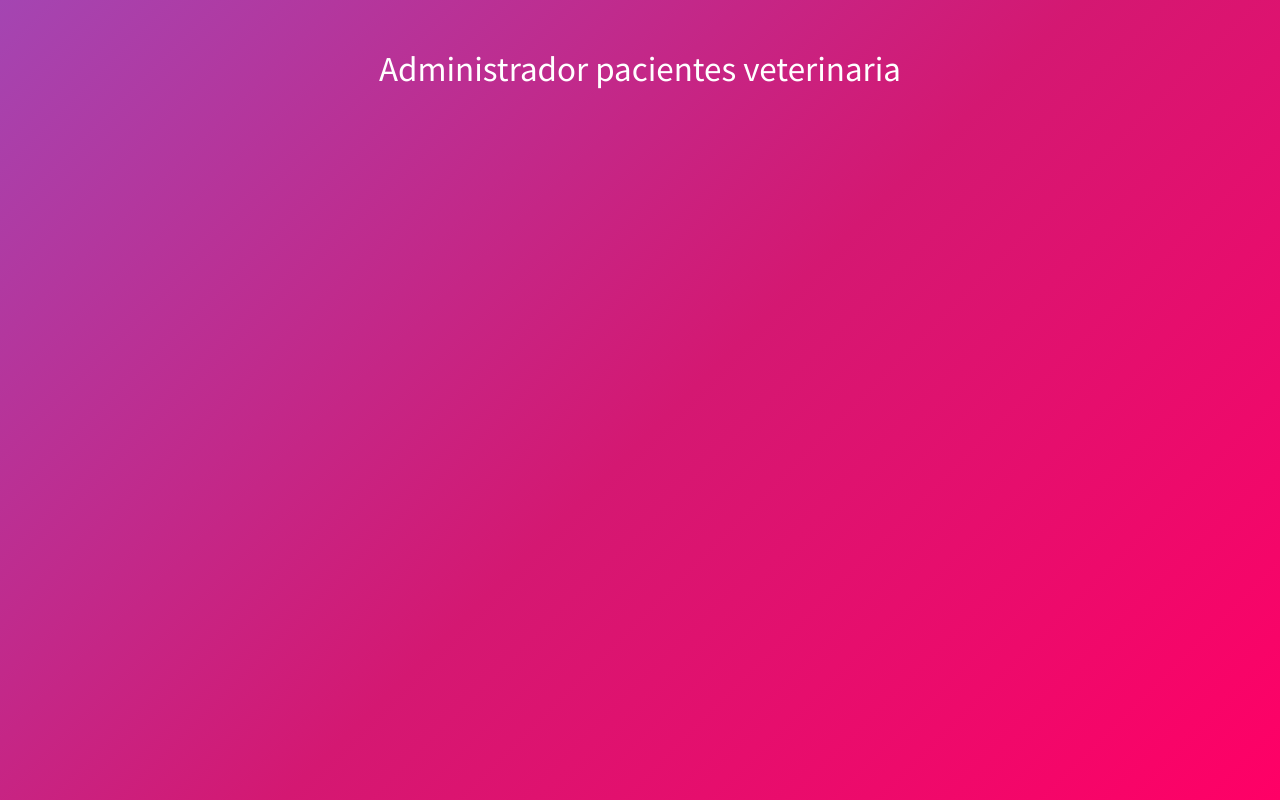
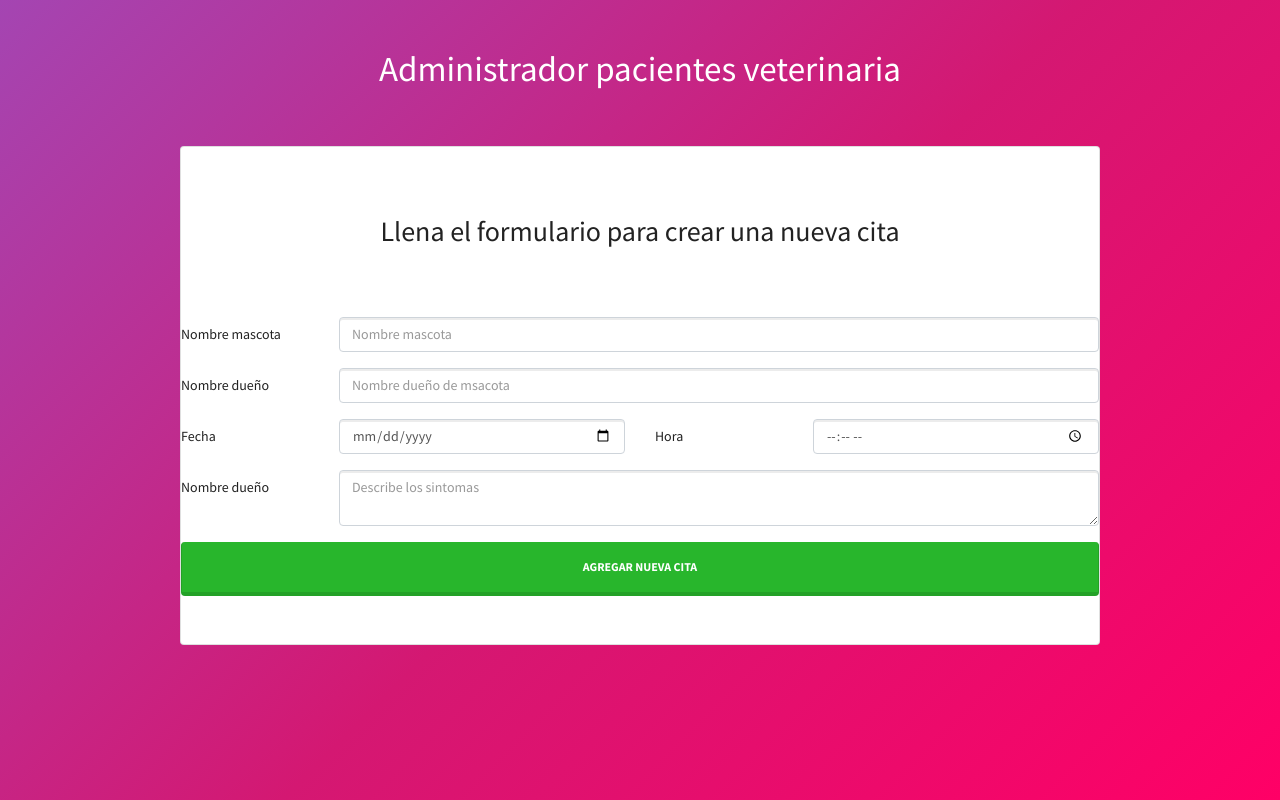
Before and after one commit to rbeltranmontijo/pacientesveterinaria, a React (Create React App) app: page / in a window 1280 px wide. Built offline with nearby package versions, Linux system fonts and the light colour scheme.

Commit message:
componente NuevaCita y pasando el state de NuevaCita al state de  App

```diff
--- a/package.json
+++ b/package.json
@@ -8,7 +8,8 @@
     "@testing-library/user-event": "^7.2.1",
     "react": "^16.12.0",
     "react-dom": "^16.12.0",
-    "react-scripts": "3.3.0"
+    "react-scripts": "3.3.0",
+    "uuid": "^3.3.3"
   },
   "scripts": {
     "start": "react-scripts start",
--- a/src/App.js
+++ b/src/App.js
@@ -1,13 +1,32 @@
 import React, { Component } from "react";
 import "./bootstrap.min.css";
 import Header from "./components/Header";
+import NuevaCita from "./components/NuevaCita";
 
 class App extends Component {
-  state = {};
+  state = {
+    citas: []
+  };
+
+  crearNuevaCita = datos => {
+    //copiar el state actual
+    const citas = [...this.state.citas, datos];
+
+    //agregar el nuevo state
+    this.setState({
+      citas: citas
+    });
+  };
+
   render() {
     return (
       <div className="container">
         <Header titulo="Administrador pacientes veterinaria" />
+        <div className="row">
+          <div className="col-md-10 mx-auto">
+            <NuevaCita crearNuevaCita={this.crearNuevaCita} />
+          </div>
+        </div>
       </div>
     );
   }
--- /dev/null
+++ b/src/components/NuevaCita.js
@@ -0,0 +1,150 @@
+import React from "react";
+import uuid from "uuid";
+
+class NuevaCita extends React.Component {
+  state = {
+    cita: {
+      mascota: "",
+      propietario: "",
+      fecha: "",
+      hora: "",
+      sintomas: ""
+    },
+    error: false
+  };
+  // cuando el usuario escribe en los inputs
+  handleChange = e => {
+    // console.log(e.target.name, e.target.value);
+    //colocar lo que el usuario escribe al state
+    this.setState({
+      cita: {
+        ...this.state.cita,
+        [e.target.name]: e.target.value
+      }
+    });
+  };
+
+  // cuando el usuario envia el formulario con el boton
+  handleSubmit = e => {
+    e.preventDefault();
+
+    // extraer valores del state
+    const { mascota, propietario, fecha, hora, sintomas } = this.state.cita;
+
+    // validar que todos los campos esten llenos
+    if (
+      mascota === "" ||
+      propietario === "" ||
+      fecha === "" ||
+      hora === "" ||
+      sintomas === ""
+    ) {
+      this.setState({
+        error: true
+      });
+      //detener la ejecucion con un return
+      return;
+    }
+    // generar objeto con los datos
+    const nuevaCita = { ...this.state.cita };
+    nuevaCita.id = uuid;
+
+    // agregar la cita al state de App
+    this.props.crearNuevaCita(nuevaCita);
+  };
+
+  render() {
+    return (
+      <div className="card mt-5 py-5">
+        <div className="card-body">
+          <h2 className="card-title text-center mb-5">
+            Llena el formulario para crear una nueva cita
+          </h2>
+        </div>
+        <form onSubmit={this.handleSubmit}>
+          <div className="form-group row">
+            <label className="col-sm-4 col-lg-2 col-form-label">
+              Nombre mascota
+            </label>
+            <div className="col-sm-8 col-lg-10">
+              <input
+                type="text"
+                className="form-control"
+                placeholder="Nombre mascota"
+                name="mascota"
+                onChange={this.handleChange}
+                value={this.state.cita.mascota}
+              />
+            </div>
+          </div>
+          {/* form-group */}
+
+          <div className="form-group row">
+            <label className="col-sm-4 col-lg-2 col-form-label">
+              Nombre dueño
+            </label>
+            <div className="col-sm-8 col-lg-10">
+              <input
+                type="text"
+                className="form-control"
+                placeholder="Nombre dueño de msacota"
+                name="propietario"
+                onChange={this.handleChange}
+                value={this.state.cita.propietario}
+              />
+            </div>
+          </div>
+          {/* form-group */}
+
+          <div className="form-group row">
+            <label className="col-sm-4 col-lg-2 col-form-label">Fecha</label>
+            <div className="col-sm-8 col-lg-4">
+              <input
+                type="date"
+                className="form-control"
+                name="fecha"
+                onChange={this.handleChange}
+                value={this.state.cita.fecha}
+              />
+            </div>
+
+            <label className="col-sm-4 col-lg-2 col-form-label">Hora</label>
+            <div className="col-sm-8 col-lg-4">
+              <input
+                type="time"
+                className="form-control"
+                name="hora"
+                onChange={this.handleChange}
+                value={this.state.cita.hora}
+              />
+            </div>
+          </div>
+          {/* form-group */}
+
+          <div className="form-group row">
+            <label className="col-sm-4 col-lg-2 col-form-label">
+              Nombre dueño
+            </label>
+            <div className="col-sm-8 col-lg-10">
+              <textarea
+                className="form-control"
+                name="sintomas"
+                placeholder="Describe los sintomas"
+                onChange={this.handleChange}
+                value={this.state.cita.sintomas}
+              ></textarea>
+            </div>
+          </div>
+          {/* form-group */}
+          <input
+            type="submit"
+            className="py-3 mt-2 btn btn-success btn-block"
+            value="Agregar nueva cita"
+          />
+        </form>
+      </div>
+    );
+  }
+}
+
+export default NuevaCita;
```
